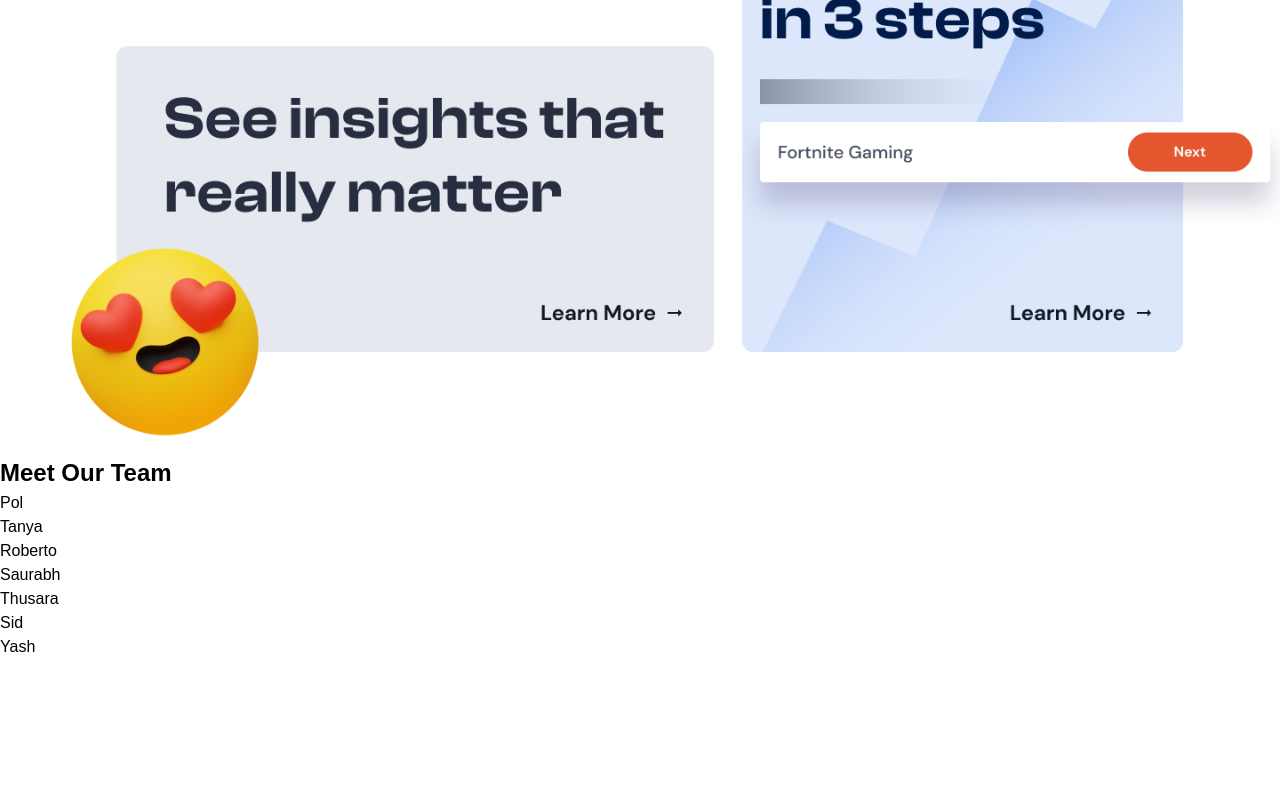
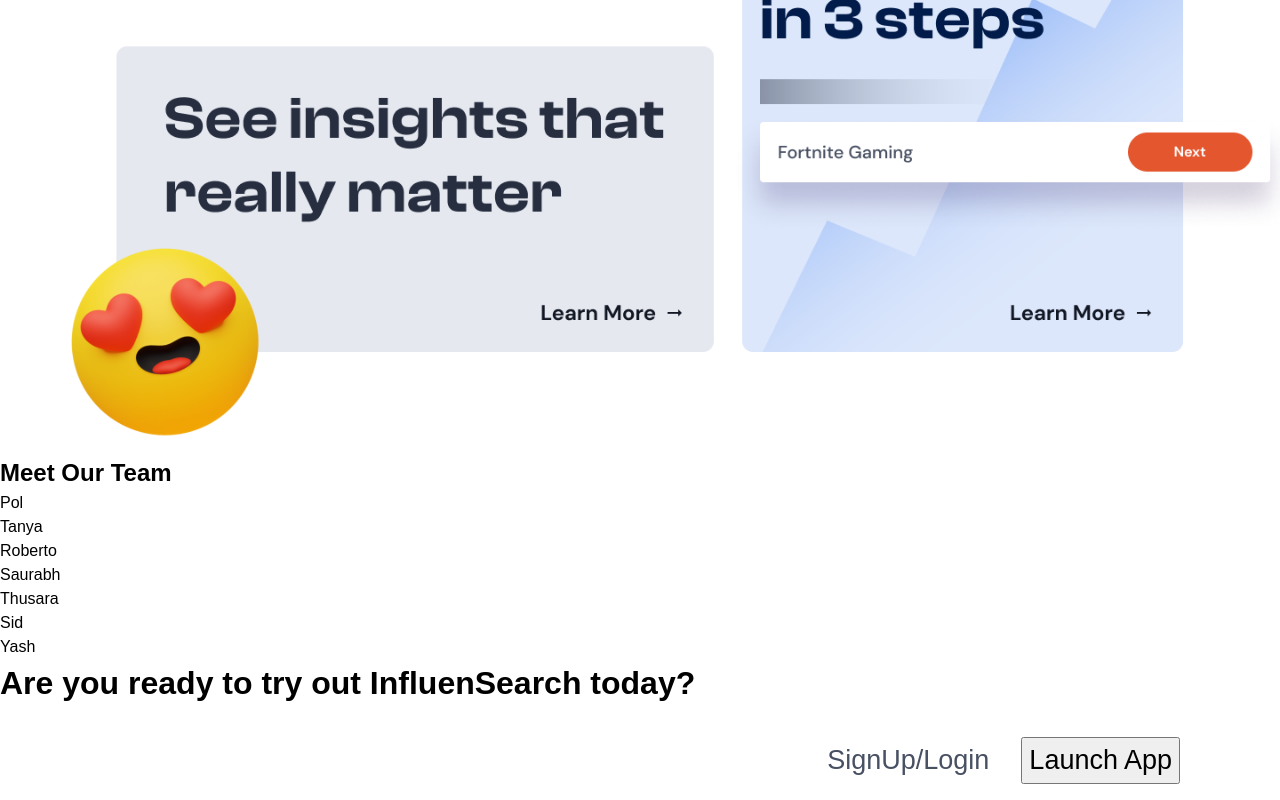
Before and after one commit to OctoPol7/InfluenSeach-by-Mars, a React (Create React App) app: page /creator in a window 1280 px wide. Shown: the part 1763-2563 px from the top of the page. Before the commit the page ends 2422 px from the top, so only its background shows below. Built offline with nearby package versions, Linux system fonts and the light colour scheme.

Commit message:
login/signup account create

```diff
--- /dev/null
+++ b/src/Landing/Createaccount.js
@@ -0,0 +1,25 @@
+import React from "react";
+import { NavLink } from "react-router-dom";
+
+const Createaccount = (props) => {
+  return (
+    <div>
+      <div>
+        <h1>Are you ready to try out InfluenSearch today?</h1>
+      </div>
+      <div>
+        <ul className="nav">
+          <li>
+            <NavLink to="/login">SignUp/Login</NavLink>
+          </li>
+          <li>
+            <button className="btn" type="submit">
+              Launch App
+            </button>
+          </li>
+        </ul>
+      </div>
+    </div>
+  );
+};
+export default Createaccount;
--- a/src/Landing/Landing.js
+++ b/src/Landing/Landing.js
@@ -1,6 +1,7 @@
 import React from "react";
 import Heading from "./Heading.js";
 import Team from "./Team.js";
+import Createaccount from "./Createaccount.js";
 
 const Landing = (props) => {
   return (
@@ -26,6 +27,7 @@ const Landing = (props) => {
         <img className="img" src="./images/Framing.png" alt="frame2" />
       </div>
       <Team />
+      <Createaccount />
     </div>
   );
 };
```
